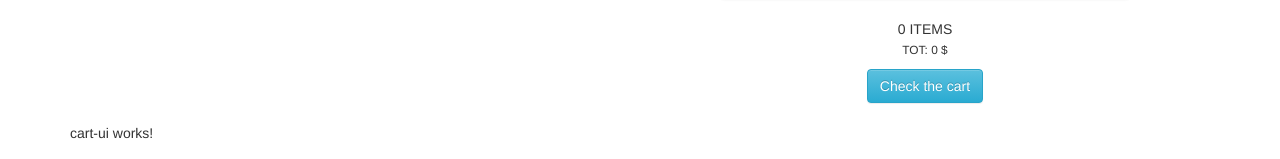
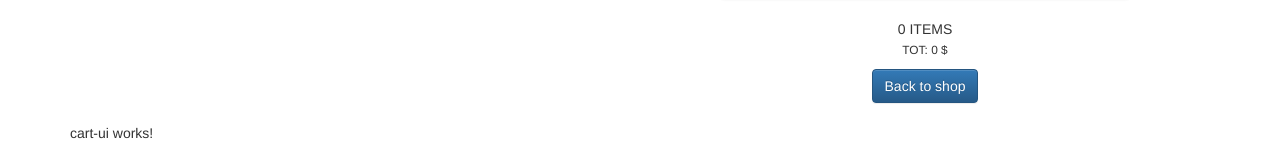
Before and after one commit to HighSoftWare96/TutorialAngular2-Ecommerce-Shop, an Angular app: page /cart in a window 1280 px wide. Shown: the part 351-510 px from the top of the page. Built offline with nearby package versions, Linux system fonts and the light colour scheme.

Commit message:
other routing

```diff
--- a/src/app/cart-ui/cart-ui.component.ts
+++ b/src/app/cart-ui/cart-ui.component.ts
@@ -1,5 +1,6 @@
 import { Component, OnInit } from '@angular/core';
 import { ProductService } from '../services/products.service'
+
 
 @Component({
   selector: 'app-cart-ui',
@@ -9,9 +10,10 @@ import { ProductService } from '../services/products.service'
 
 export class CartUIComponent implements OnInit {
 
-  constructor(private service: ProductService) {}
+  constructor(private service: ProductService) {
+  }
+
 
   ngOnInit() {}
 
-
 }
--- a/src/app/cart/cart.component.html
+++ b/src/app/cart/cart.component.html
@@ -7,6 +7,6 @@
   </p>
 </div>
 <div class="row">
-  <button *ngIf=(intoCart) type="button" routerLink="/cart" class="btn btn-success" style="display: block;margin: 0 auto;" (click) = "changeButton()"> Back to shop</button>
+  <button *ngIf=(intoCart) type="button" class="btn btn-primary" style="display: block;margin: 0 auto;" (click) = "changeButton()"> Back to shop</button>
   <button *ngIf=(!intoCart) type="button" routerLink="/cart" class="btn btn-info" style="display: block;margin: 0 auto;" (click) = "changeButton()"> Check the cart </button>
 </div>
--- a/src/app/cart/cart.component.ts
+++ b/src/app/cart/cart.component.ts
@@ -1,16 +1,37 @@
 import { Component } from '@angular/core';
 import { ProductService } from '../services/products.service';
+import { Router } from '@angular/router';
+import { Location, LocationStrategy, PathLocationStrategy } from '@angular/common';
 
 @Component({
-    selector: 'cart',
+  selector: 'cart',
+  providers: [Location, { provide: LocationStrategy, useClass: PathLocationStrategy }],
   templateUrl: './cart.component.html',
   styleUrls: ['./cart.component.css']
 })
 
 export class CartComponent {
-  intoCart: boolean = false;
+  intoCart: boolean;
 
-  constructor( private service : ProductService ) {
+  constructor(private service: ProductService, private location: Location, private router: Router) {
+    console.log(location.path());
+    if (this.location.path() == '/cart') {
+      this.intoCart = true;
+    }
+    else{
+      this.intoCart = false;
+    }
   }
 
+  changeButton() {
+    if (this.location.path() == '/cart') {
+      this.router.navigate(['']);
+      this.intoCart = true;
+    } else {
+      this.router.navigate(['/cart']);
+      this.intoCart = false;
+    }
+  }
+
+
 }
--- a/src/app/hdr/hdr.component.ts
+++ b/src/app/hdr/hdr.component.ts
@@ -14,6 +14,6 @@ export class HdrComponent implements OnInit {
 
   ngOnInit() {
     this.title = "Ecommerce Shop";
-  }
+}
 
 }
```
